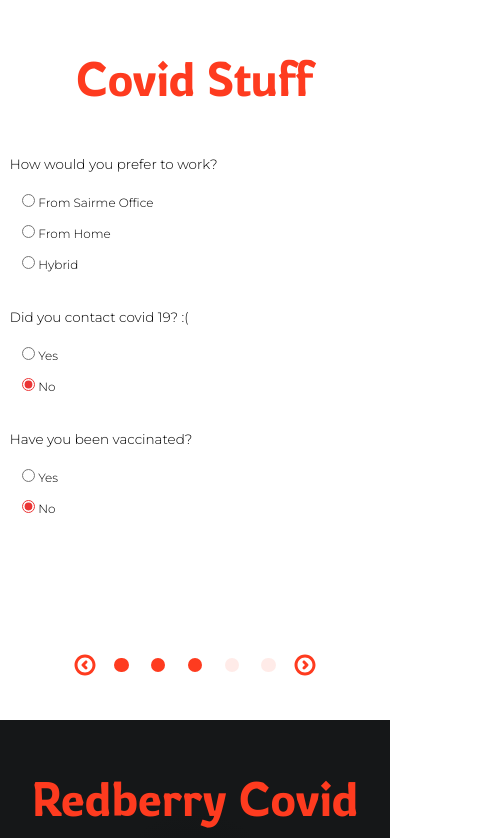
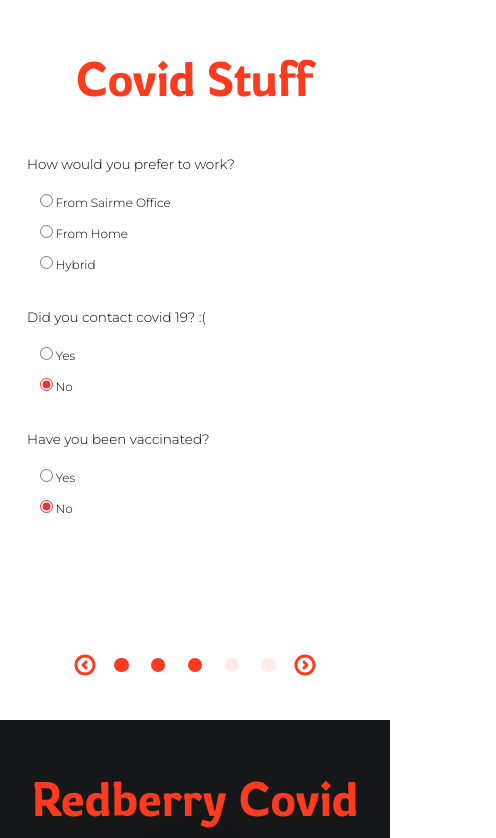
Before and after one commit to gonjila/Rocketeer-questionnaire, a React (Create React App) app: page /covid in a window 390 px wide. Shown: the top 838 px of the page, 496 px wide, since content can reach past the window. Built offline with nearby package versions, Linux system fonts and the light colour scheme.

Commit message:
made responsive applications page

```diff
--- a/src/components/covid-situation.jsx
+++ b/src/components/covid-situation.jsx
@@ -1,8 +1,8 @@
-import React from "react";
+import styled from "styled-components";
 
 function CovidSituation({ data }) {
   return (
-    <div className="answersComponent covidSituation">
+    <Container className="answersComponent covidSituation">
       <h3>Covid Situation</h3>
 
       <div className="radiosWrapper">
@@ -76,8 +76,14 @@
           readOnly
         />
       </div>
-    </div>
+    </Container>
   );
 }
 
 export default CovidSituation;
+
+const Container = styled.div`
+  .input {
+    width: 100%;
+  }
+`;
--- a/src/index.css
+++ b/src/index.css
@@ -108,7 +108,7 @@
   align-items: flex-start;
 }
 .radiosWrapper > p {
-  width: 28rem;
+  max-width: 28rem;
   margin: 0 0 1.5rem;
 
   font-family: Montserrat;
--- a/src/pages/applications.jsx
+++ b/src/pages/applications.jsx
@@ -52,8 +52,8 @@
                 <div
                   style={
                     openedDetails === index
-                      ? {}
-                      : { transform: "rotate(180deg)" }
+                      ? { transform: "rotate(180deg)" }
+                      : {}
                   }
                 >
                   <img src="/images/whiteVector.svg" alt="arrow" />
@@ -67,11 +67,11 @@
                 <div className="answersComponent personalInformation">
                   <h3>Personal Information</h3>
                   <div>
-                    <p>First Name</p>
+                    <p>First Name:</p>
                     <p>{data.first_name}</p>
                   </div>
                   <div>
-                    <p>Last Name</p>
+                    <p>Last Name:</p>
                     <p>{data.last_name}</p>
                   </div>
                   <div>
@@ -112,7 +112,7 @@
   width: 100%;
   min-height: 100vh;
   background-image: var(--primaryBg);
-  padding: 15px 350px;
+  padding: 1rem 16vw;
 
   display: flex;
   flex-direction: column;
@@ -120,25 +120,26 @@
   justify-content: flex-start;
 
   .applicationsTitle {
-    margin: 80px 0 55px;
+    margin: 5rem 0 3.4375rem;
+    text-align: center;
 
     color: #fff;
     font-family: Rowdies;
     font-weight: bold;
-    font-size: 56px;
-    line-height: 70px;
+    font-size: 3.5rem;
+    line-height: 4.375rem;
   }
 
   #resultsWrapper {
     width: 100%;
 
     .applicationResult {
-      margin-bottom: 20px;
+      margin-bottom: 1.25rem;
 
       .resultHead {
         width: 100%;
-        height: 52px;
-        padding: 0 30px;
+        height: 3.25rem;
+        padding: 0 1.875rem;
         background-color: var(--redberryRed);
         border: none;
 
@@ -147,12 +148,11 @@
         justify-content: space-between;
 
         color: #fff;
-        font-size: 14px;
-        line-height: 17px;
+        font-size: 0.875rem;
+        line-height: 1.0625rem;
       }
 
       .resultBody {
-        width: 100%;
         padding: 0 13%;
         background: #fff;
 
@@ -160,23 +160,25 @@
         grid-template-columns: repeat(2, 1fr);
 
         .answersComponent {
-          margin: 10px 20px;
+          margin: 0.625rem 1.25rem;
 
           h3 {
+            max-width: 100%;
             color: var(--redberryRed);
             font-style: italic;
-            font-size: 18px;
-            line-height: 22px;
+            font-size: 1.125rem;
+            line-height: 1.375rem;
             text-decoration: underline;
           }
 
           div {
-            margin-bottom: 40px;
+            margin-bottom: 2.5rem;
 
             textarea {
-              width: 447px;
-              height: 122px;
-              padding: 20px 24px;
+              /* max-width: 27.9375rem; */
+              width: 100%;
+              height: 7.625rem;
+              padding: 1.25rem 1.5rem;
               resize: none;
             }
           }
@@ -188,11 +190,11 @@
 
             p {
               font-style: italic;
-              font-size: 12px;
-              line-height: 15px;
+              font-size: 0.75rem;
+              line-height: 0.9375rem;
 
               &:first-child {
-                width: 102px;
+                width: 30%;
               }
             }
           }
@@ -204,11 +206,11 @@
 
             p {
               font-style: italic;
-              font-size: 14px;
-              line-height: 17px;
+              font-size: 0.875rem;
+              line-height: 1.0625rem;
 
               &:first-child {
-                width: 80px;
+                width: 15%;
               }
             }
           }
@@ -216,4 +218,10 @@
       }
     }
   }
+
+  @media (max-width: 800px) {
+    .resultBody {
+      grid-template-columns: repeat(1, 1fr) !important;
+    }
+  }
 `;
```
